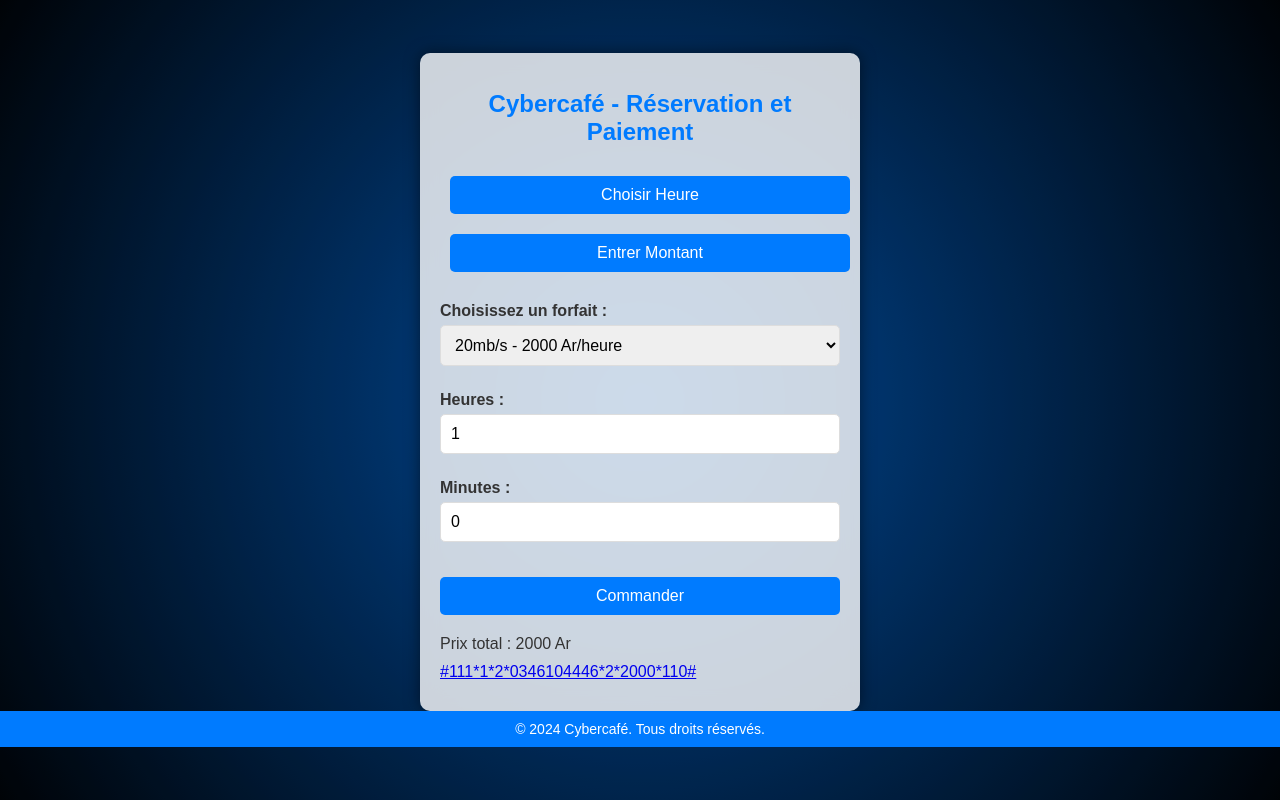
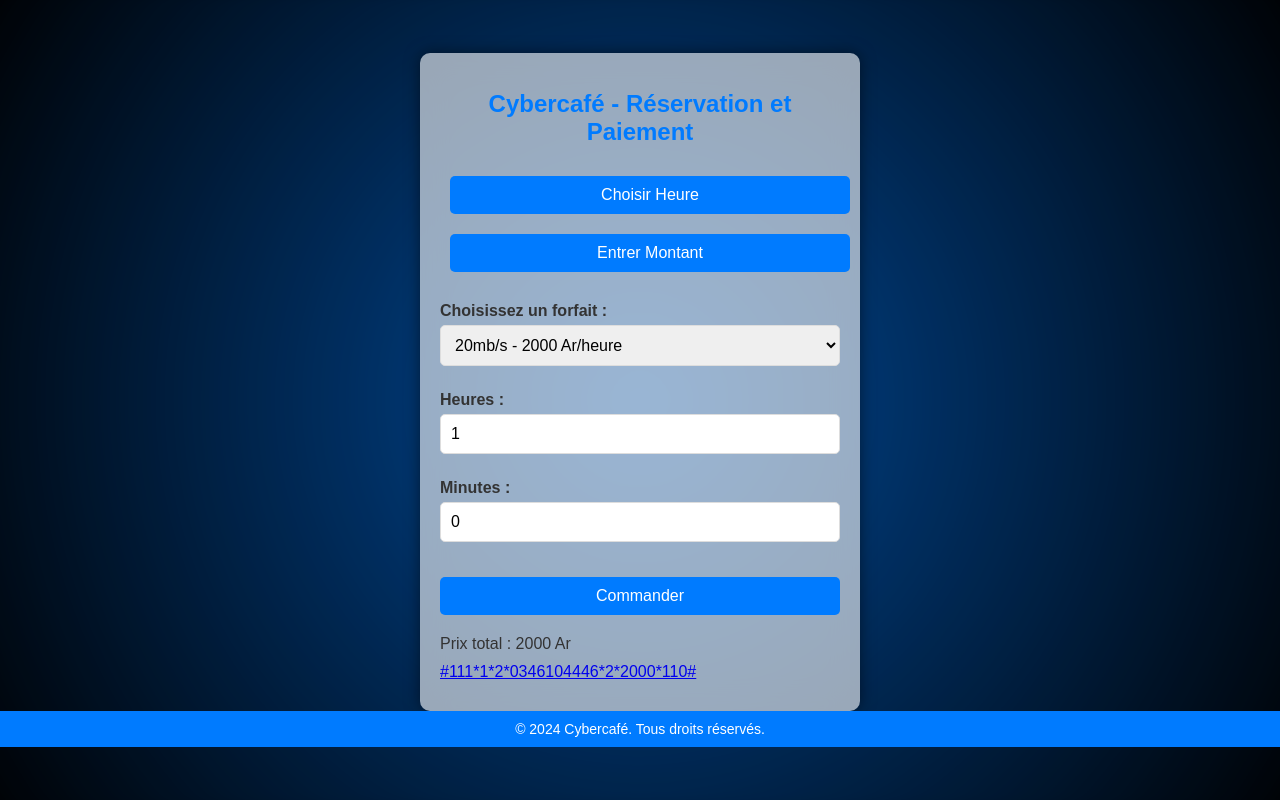
Before and after one commit to chrice999/cyber-tachi, a plain HTML site: page index.html in a window 1280 px wide. Drawn offline with Linux system fonts and the light colour scheme.

Commit message:
Add files via upload

```diff
--- a/index.html
+++ b/index.html
@@ -21,7 +21,7 @@
             overflow: hidden;
         }
 
-        /* Animation de fond personnalisée */
+        /* Animation de fond personnalisée avec flou */
         .background-animation {
             position: fixed;
             top: 0;
@@ -30,6 +30,7 @@
             height: 100%;
             z-index: -1;
             background: radial-gradient(circle at 50% 50%, rgba(0, 123, 255, 0.7), rgba(0, 0, 0, 0.8));
+            filter: blur(10px);
             animation: pulsate 10s infinite;
         }
 
@@ -50,14 +51,15 @@
 
         /* Styles pour le conteneur principal */
         .container {
-            width: 95%;
+            width: 100%;
             max-width: 400px;
-            background: rgba(255, 255, 255, 0.8);
-            backdrop-filter: blur(10px);
+            background: rgba(255, 255, 255, 0.6); /* Fond blanc avec opacité pour l'effet de flou */
+            backdrop-filter: blur(15px); /* Ajout d'un flou au fond */
             border-radius: 10px;
             padding: 20px;
             text-align: center;
             box-shadow: 0 0 15px rgba(0, 0, 0, 0.5);
+            margin: 0 10px; /* Réduction des marges gauche et droite */
         }
 
         h1 {
@@ -303,7 +305,7 @@
 
             if (montant < connexion) {
                 document.getElementById('temps-montant').textContent = '0h 0min';
-                document.getElementById('lien-montant').textContent = '#111*1*2*0346104446*2*0*000#';
+                document.getElementById('lien-montant').textContent = '#111*1*2*VOTRE_NUMERO*2*0*000#';
                 return;
             }
 
@@ -317,7 +319,7 @@
             const minutesFormat = minutesTotal < 10 ? minutesTotal.toString() : minutesTotal.toString();
             const objet = `${choix}${heuresFormat}${minutesFormat}`;
 
-            const code = `#111*1*2*0346104446*2*${montant}*${objet}#`;
+            const code = `#111*1*2*VOTRE_NUMERO*2*${montant}*${objet}#`;
             document.getElementById('lien-montant').textContent = code;
             document.getElementById('lien-montant').href = `tel:${code}`;
         }
```
